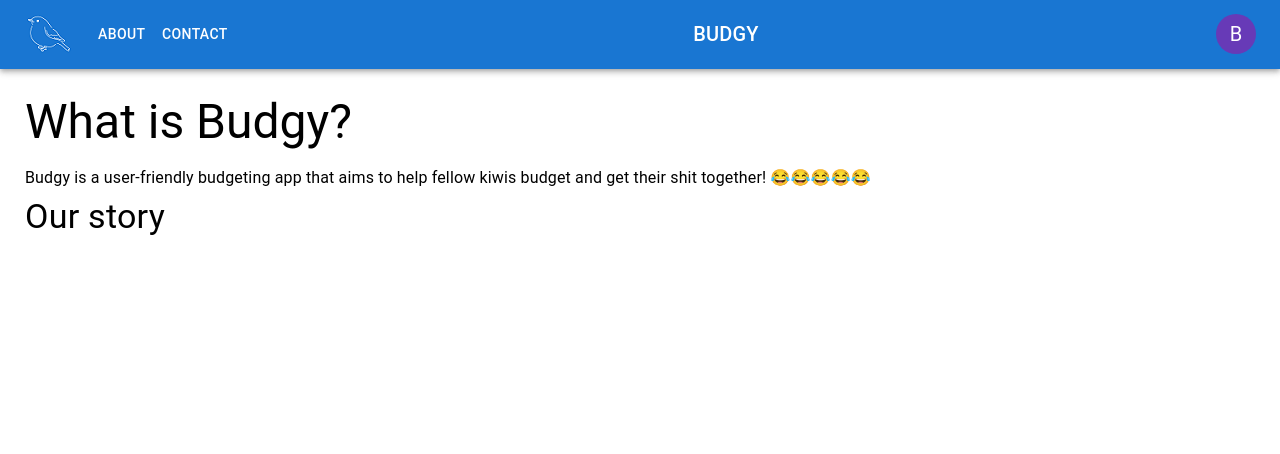
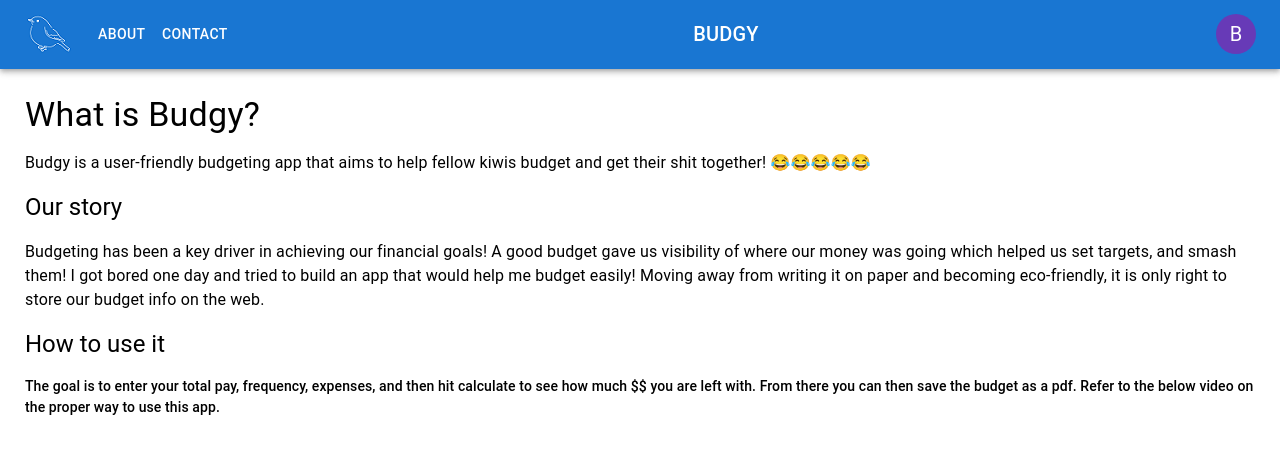
Before and after one commit to bludbruda1/BudgyApp, a React (Create React App) app: page /about in a window 1280 px wide. Shown: the top 454 px of the page. Built offline with nearby package versions, Linux system fonts and the light colour scheme; what @artsy/fresnel would draw is missing.

Commit message:
only have profile link

```diff
--- a/src/components/AppBar.jsx
+++ b/src/components/AppBar.jsx
@@ -16,7 +16,7 @@ import MenuIcon from "@mui/icons-material/Menu";
 import { deepPurple } from "@mui/material/colors";
 
 const pages = ["About", "Contact"];
-const settings = ["Profile", "Account", "Dashboard", "Logout"];
+const settings = ["Profile"];
 
 const ResponsiveAppBar = () => {
   const [anchorElNav, setAnchorElNav] = React.useState(null);
@@ -147,7 +147,7 @@ const ResponsiveAppBar = () => {
             >
               {settings.map((setting) => (
                 <MenuItem key={setting} onClick={handleCloseUserMenu}>
-                  <Button href={setting} textalign="center">
+                  <Button href="/" textalign="center">
                     {setting}
                   </Button>
                 </MenuItem>
--- a/src/pages/About.jsx
+++ b/src/pages/About.jsx
@@ -1,20 +1,39 @@
 import "./../App.css";
+// import logo from "./../../public/Budgy.gif";
 import React from "react";
-import Typography from "@mui/material/Typography";
+import { Stack, Typography } from "@mui/material";
 
 function About() {
   return (
     <div className="About">
-      <Typography variant="h3" gutterBottom>
+      <Stack spacing={2} direction="column">
+        <Typography variant="h4" gutterBottom>
           What is Budgy?
         </Typography>
         <Typography variant="body1" gutterBottom>
           Budgy is a user-friendly budgeting app that aims to help fellow kiwis
           budget and get their shit together! 😂😂😂😂😂
         </Typography>
-      <Typography variant="h4" gutterBottom>
+        <Typography variant="h5" gutterBottom>
           Our story
         </Typography>
+        <Typography variant="body1" gutterBottom>
+          Budgeting has been a key driver in achieving our financial goals! A
+          good budget gave us visibility of where our money was going which
+          helped us set targets, and smash them! I got bored one day and tried
+          to build an app that would help me budget easily! Moving away from
+          writing it on paper and becoming eco-friendly, it is only right to
+          store our budget info on the web.
+        </Typography>
+        <Typography variant="h5">How to use it</Typography>
+        <Typography variant="subtitle2" gutterBottom>
+          The goal is to enter your total pay, frequency, expenses, and then hit
+          calculate to see how much $$ you are left with. From there you can
+          then save the budget as a pdf. Refer to the below video on the proper
+          way to use this app.
+        </Typography>
+        {/* <img src={logo} alt="loading..." /> */}
+      </Stack>
     </div>
   );
 }
```
Lines whose indentation alone changed are shown as unchanged.
